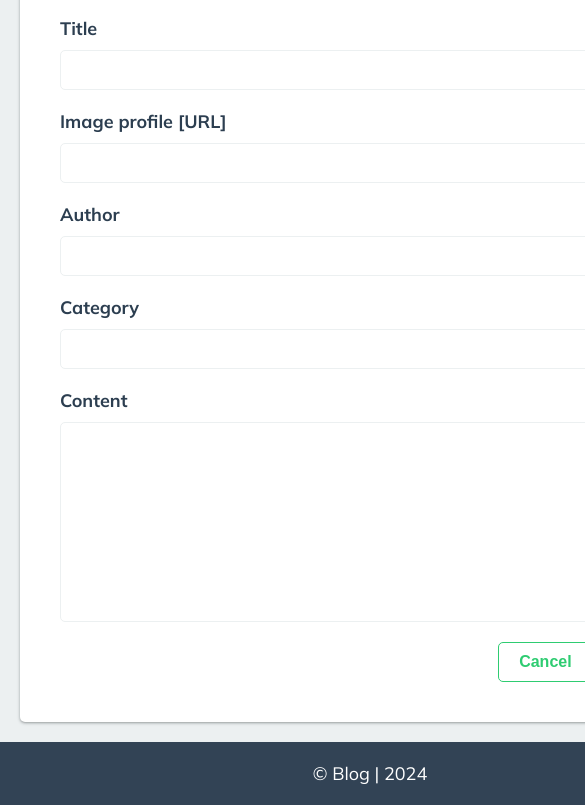
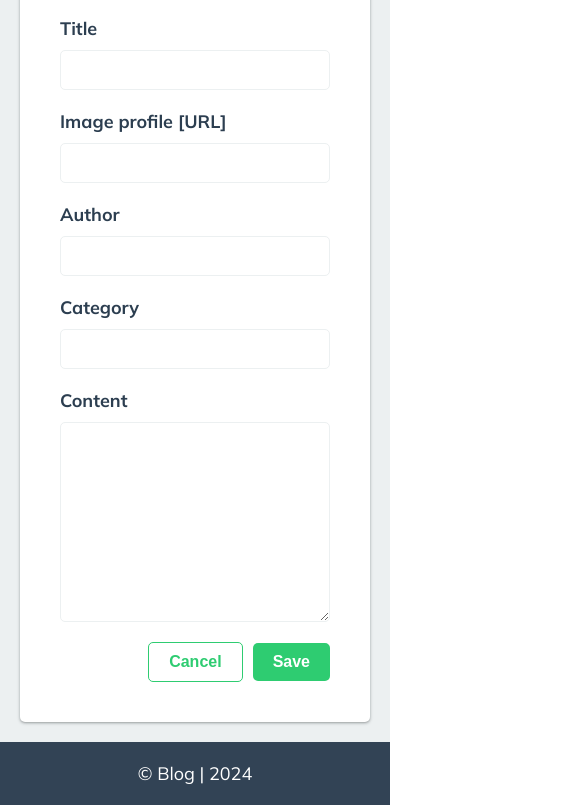
Before and after one commit to Eth3ri0n/blog-project, a website built with Vite: page src/form/form.html in a window 390 px wide. Shown: the part 212-1017 px from the top of the page, 585 px wide, since content can reach past the window. Built offline with nearby package versions, Linux system fonts and the light colour scheme.

Commit message:
Update form.scss to use max-width and width properties for responsive form layout

```diff
--- a/src/form/form.scss
+++ b/src/form/form.scss
@@ -4,7 +4,8 @@
   align-items: center;
 
   form {
-    width: 700px;
+    max-width: 700px;
+    width: 100%;
     padding: 4rem;
     box-shadow: var(--box-shadow);
     border-radius: 5px;
```
